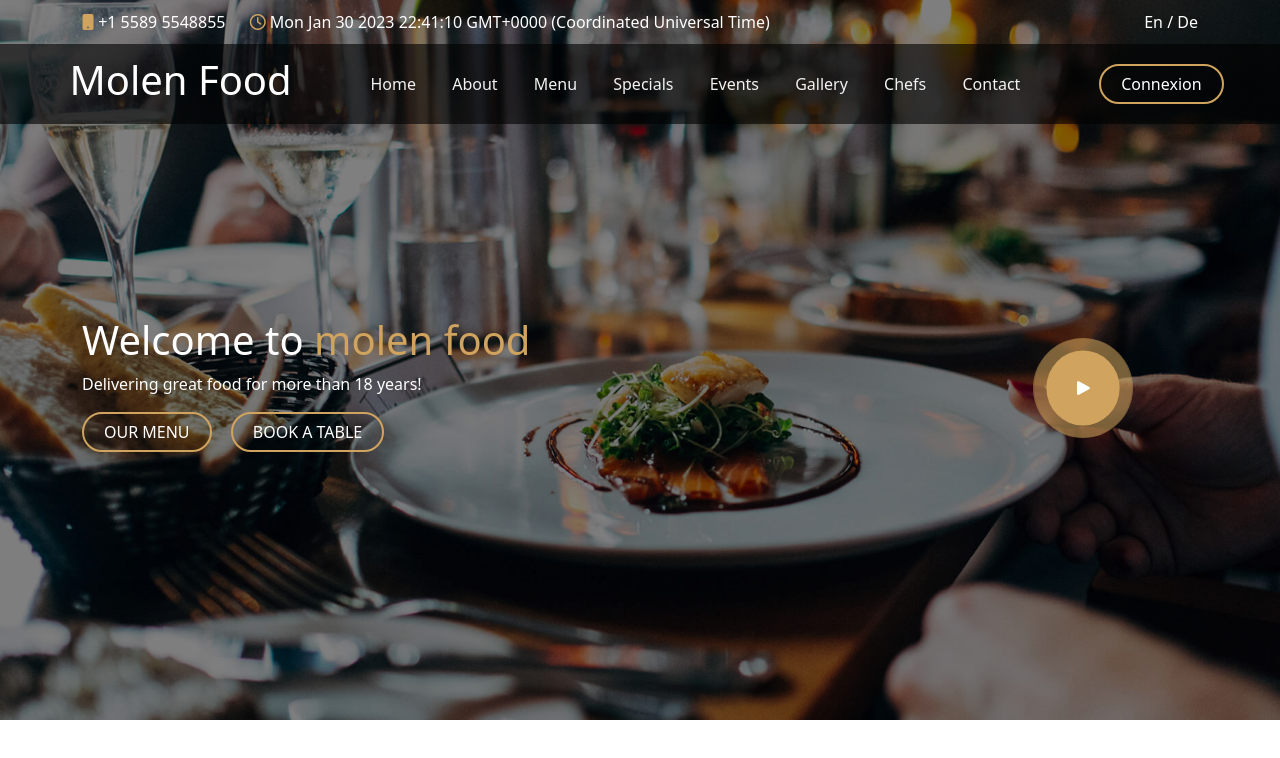
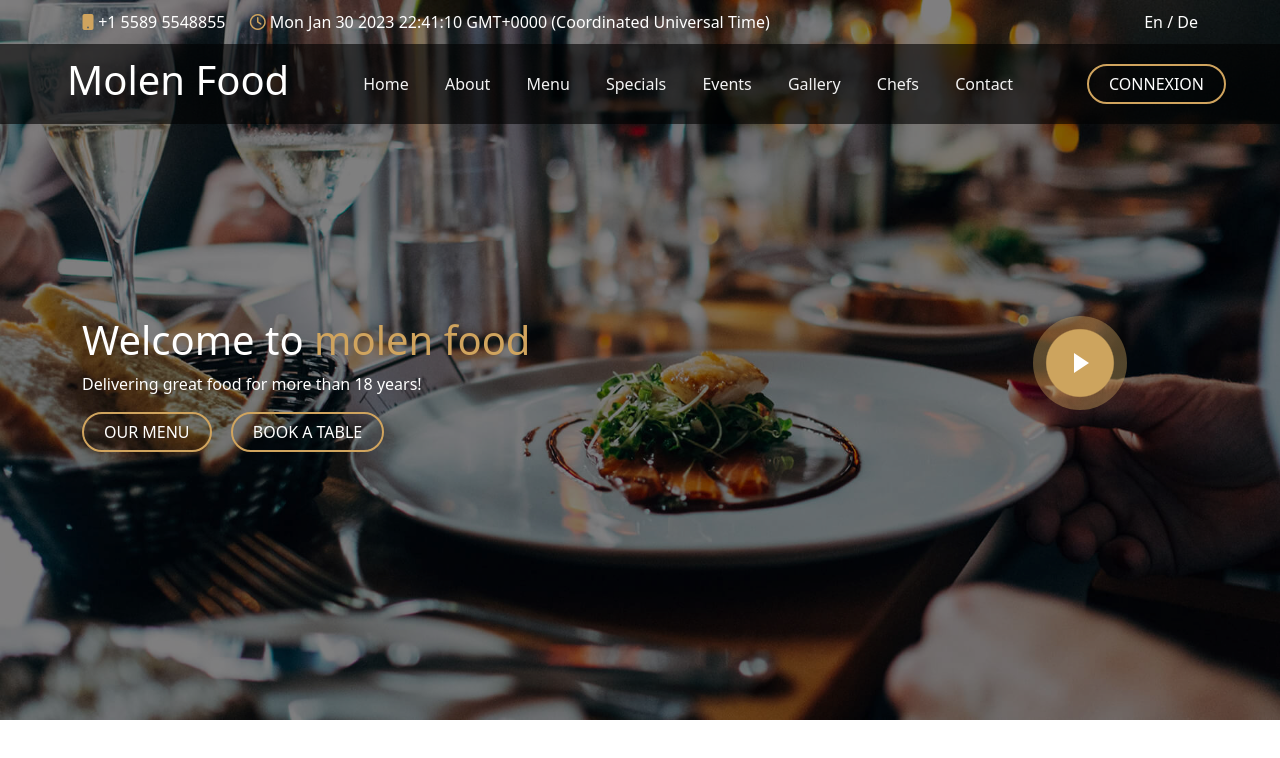
Before and after one commit to KwissyP/projet-dom-Christian-Pandoulas, a website: page index.html in a window 1280 px wide. Drawn offline with nearby package versions, Linux system fonts and the light colour scheme.

Commit message:
button play without modal

```diff
--- a/index.html
+++ b/index.html
@@ -37,7 +37,7 @@
                 <a href="#chefs">Chefs</a>
                 <a href="#contact">Contact</a>
             </div>
-            <div><button class="button" id="modalOne">Connexion</button>
+            <div><button class="button" id="modalOne">CONNEXION</button>
             </div>
         </nav>
         <div class='container' id="div3">
@@ -47,8 +47,8 @@
                 <button class="button">OUR MENU</button> <button class="button" style="margin-left: 15px;">BOOK A
                     TABLE</button>
             </div>
-            <div id="galere">
-                <button id="pulseButton"><i class="fa-solid fa-play"></i></button>
+            <div>
+                <a href="https://www.youtube.com/watch?v=u6BOC7CDUTQ" class="glightbox play-btn"></a>
             </div>
         </div>
         <div id="myModal" class="modal">
--- a/src/sass/modules/_header.scss
+++ b/src/sass/modules/_header.scss
@@ -98,23 +98,11 @@ header::before {
     position: relative;
     color: white;
     padding-top: 15%;
+    gap: 45%;
 }
 
 #div3 h1 span {
     color: $orangeux;
-}
-
-#galere {
-    display: flex;
-    align-items: center;
-    justify-content: center;
-    height: 100px;
-    width: 100px;
-    margin-left: 45%;
-    margin-top: 2%;
-    background-color: #d0a45e80;
-    border-radius: 50%;
-    overflow: hidden;
 }
 
 #pulseButton {
@@ -201,9 +189,87 @@ header::before {
     border-radius: 25px;
 }
 
+.play-btn {
+    width: 94px;
+    height: 94px;
+    background: radial-gradient(#cda45e 50%, rgba(205, 164, 94, 0.4) 52%);
+    border-radius: 50%;
+    display: block;
+    position: relative;
+    overflow: hidden;
+}
+
+.play-btn::before {
+    content: "";
+    position: absolute;
+    width: 120px;
+    height: 120px;
+    animation-delay: 0s;
+    animation: pulsate-btn 2s;
+    animation-direction: forwards;
+    animation-iteration-count: infinite;
+    animation-timing-function: steps;
+    opacity: 1;
+    border-radius: 50%;
+    border: 5px solid rgba(205, 164, 94, 0.7);
+    top: -15%;
+    left: -15%;
+    background: rgba(198, 16, 0, 0);
+}
+
+.play-btn::after {
+    content: "";
+    position: absolute;
+    left: 50%;
+    top: 50%;
+    transform: translateX(-40%) translateY(-50%);
+    width: 0;
+    height: 0;
+    border-top: 10px solid transparent;
+    border-bottom: 10px solid transparent;
+    border-left: 15px solid #fff;
+    z-index: 100;
+    transition: all 400ms cubic-bezier(0.55, 0.055, 0.675, 0.19);
+}
+
+.play-btn:hover::after {
+    border-left: 15px solid #cda45e;
+    transform: scale(20);
+}
+
+.play-btn:hover::before {
+    content: "";
+    position: absolute;
+    left: 50%;
+    top: 50%;
+    transform: translateX(-40%) translateY(-50%);
+    width: 0;
+    height: 0;
+    border: none;
+    border-top: 10px solid transparent;
+    border-bottom: 10px solid transparent;
+    border-left: 15px solid #fff;
+    z-index: 200;
+    animation: none;
+    border-radius: 0;
+}
+
+@keyframes pulsate-btn {
+    0% {
+        transform: scale(0.6, 0.6);
+        opacity: 1;
+    }
+
+    100% {
+        transform: scale(1, 1);
+        opacity: 0;
+    }
+}
+
+
 // Media Queries
 // Navbar
-@media screen and (max-width: 960px) {
+@media screen and (max-width: 768px) {
     .topnav a {
         display: none;
     }
@@ -219,9 +285,7 @@ header::before {
     .topnav a.icon {
         display: block;
     }
-}
 
-@media screen and (max-width: 960px) {
     .topnav.responsive {
         position: relative;
     }
@@ -243,3 +307,5 @@ header::before {
         display: block;
     }
 }
+
+@media screen and (max-width: 1024px) {}
```
Also changed, not shown: public/css/style.css, 1 other file.
